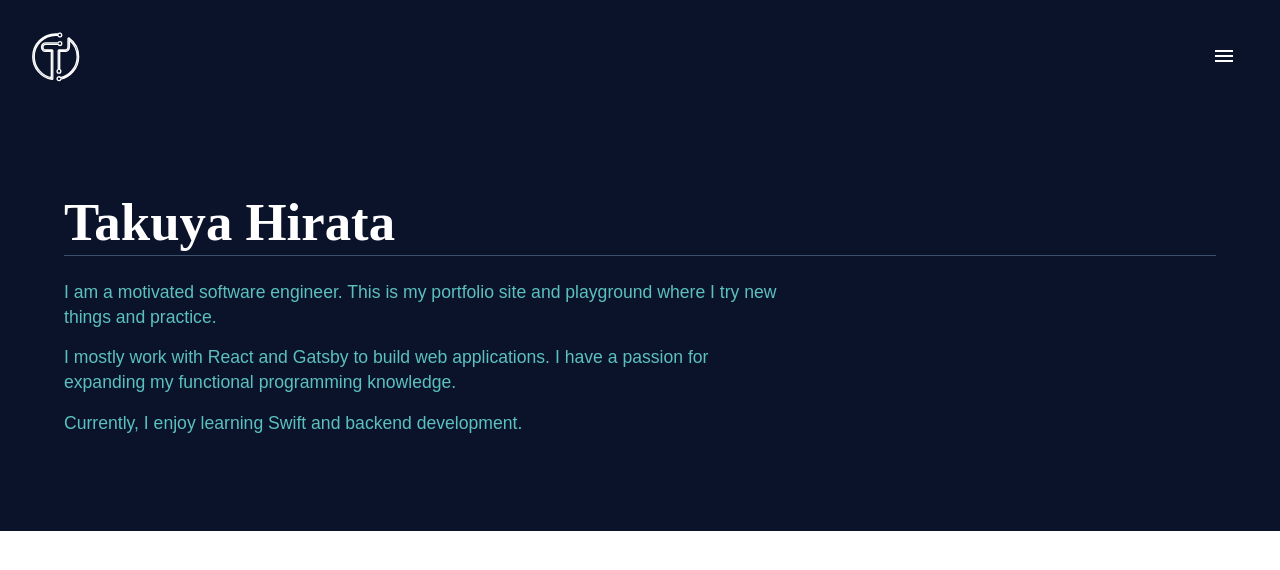
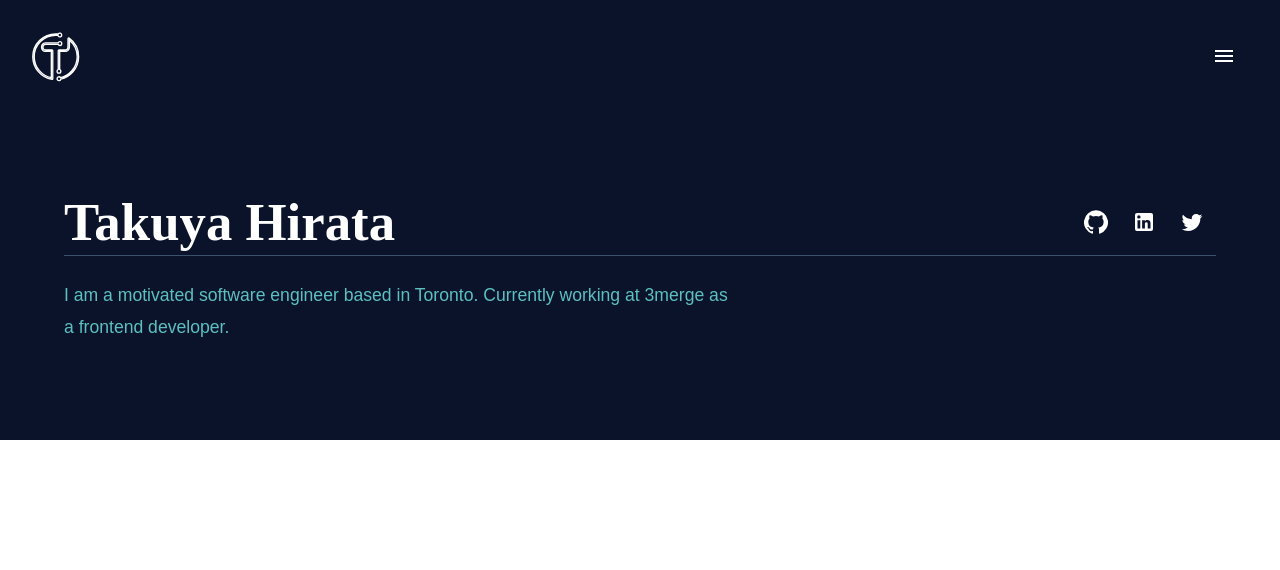
Before and after one commit to takuyahirata23/portfolio-v3, a Next.js app: page /profile in a window 1280 px wide. Shown: the top 570 px of the page. Built offline with nearby package versions, Linux system fonts and the light colour scheme.

Commit message:
feat: SocialLinks

```diff
--- a/pages/profile.js
+++ b/pages/profile.js
@@ -1,21 +1,22 @@
 import { Grid, Typography } from '@material-ui/core'
 import { Divider, Layout } from '../src/elements'
+import { SocialLinks } from '../src/components'
 
 export default function Profile() {
   return (
     <Layout withHeader py>
-      <Typography variant="h2">Takuya Hirata</Typography>
+      <Grid container alignItems="center">
+        <Grid item xl lg md sm xs>
+          <Typography variant="h2">Takuya Hirata</Typography>
+        </Grid>
+        <Grid item>
+          <SocialLinks />
+        </Grid>
+      </Grid>
       <Divider />
       <Typography color="textSecondary" paragraph>
-        I am a motivated software engineer. This is my portfolio site and
-        playground where I try new things and practice.
-      </Typography>
-      <Typography color="textSecondary" paragraph>
-        I mostly work with React and Gatsby to build web applications. I have a
-        passion for expanding my functional programming knowledge.
-      </Typography>
-      <Typography color="textSecondary" paragraph>
-        Currently, I enjoy learning Swift and backend development.
+        I am a motivated software engineer based in Toronto. Currently working
+        at 3merge as a frontend developer.
       </Typography>
     </Layout>
   )
--- a/src/components/Banner/Banner.js
+++ b/src/components/Banner/Banner.js
@@ -1,5 +1,7 @@
 import { useState, useLayoutEffect } from 'react'
 import { Box, Typography } from '@material-ui/core'
+import KeyboardArrowDownIcon from '@material-ui/icons/KeyboardArrowDown'
+import { IconButton } from '../../elements'
 import { getHeightIO } from '../../utils/functions'
 import useStyles from './useStyles'
 
@@ -7,6 +9,11 @@ export default function Banner() {
   const [height, setHeight] = useState(null)
 
   const updateHeight = () => setHeight(getHeightIO().unsafePerformIO())
+  const scroll = () =>
+    window.scrollTo({
+      top: height,
+      behavior: 'smooth',
+    })
 
   useLayoutEffect(() => {
     updateHeight()
@@ -35,6 +42,7 @@ export default function Banner() {
       <Typography variant="h1" color="textPrimary">
         Hello. I write code 👋
       </Typography>
+      <IconButton onClick={scroll} Icon={KeyboardArrowDownIcon} />
     </Box>
   )
 }
--- /dev/null
+++ b/src/components/SocialLinks/SocialLinks.js
@@ -0,0 +1,27 @@
+import IconButton from '@material-ui/core/IconButton'
+import { GitHub, LinkedIn, Twitter } from '@material-ui/icons'
+
+const links = [
+  {
+    url: 'https://github.com/Takuya-H23',
+    Icon: GitHub,
+  },
+  {
+    url: 'https://www.linkedin.com/in/takuya-hirata-1a6562169/',
+    Icon: LinkedIn,
+  },
+  {
+    url: 'https://twitter.com/takuya_js23',
+    Icon: Twitter,
+  },
+]
+
+export default function SocialLinks() {
+  return links.map(({ url, Icon }) => (
+    <a href={url} target="_blank" key={url}>
+      <IconButton>
+        <Icon />
+      </IconButton>
+    </a>
+  ))
+}
--- /dev/null
+++ b/src/components/SocialLinks/index.js
@@ -0,0 +1 @@
+export { default } from './SocialLinks'
--- a/src/components/index.js
+++ b/src/components/index.js
@@ -1,3 +1,4 @@
 export { default as Banner } from './Banner'
 export { default as Header } from './Header'
 export { default as Navigation } from './Navigation'
+export { default as SocialLinks } from './SocialLinks'
--- /dev/null
+++ b/src/elements/IconButton/IconButton.js
@@ -0,0 +1,15 @@
+import { default as MaterialIconButton } from '@material-ui/core/IconButton'
+import PropTypes from 'prop-types'
+
+export default function IconButton({ Icon, onClick }) {
+  return (
+    <MaterialIconButton onClick={onClick}>
+      <Icon />
+    </MaterialIconButton>
+  )
+}
+
+IconButton.propTypes = {
+  Icon: PropTypes.elementType.isRequired,
+  onClick: PropTypes.func.isRequired,
+}
--- /dev/null
+++ b/src/elements/IconButton/index.js
@@ -0,0 +1 @@
+export { default } from './IconButton'
--- a/src/elements/index.js
+++ b/src/elements/index.js
@@ -1,4 +1,5 @@
 export { default as Divider } from './Divider'
+export { default as IconButton } from './IconButton'
 export { default as Layout } from './Layout'
 export { default as Logo } from './Logo'
 export { default as NavLink } from './NavLink'
--- a/src/utils/theme.js
+++ b/src/utils/theme.js
@@ -47,8 +47,8 @@ darkTheme.typography.h2 = {
 
 darkTheme.typography.body1 = {
   fontSize: '1.2rem',
-  maxWidth: '45rem',
-  lineHeight: 1.4,
+  maxWidth: '42rem',
+  lineHeight: 1.8,
   [darkTheme.breakpoints.down('lg')]: {
     fontSize: '1.1rem',
   },
```
